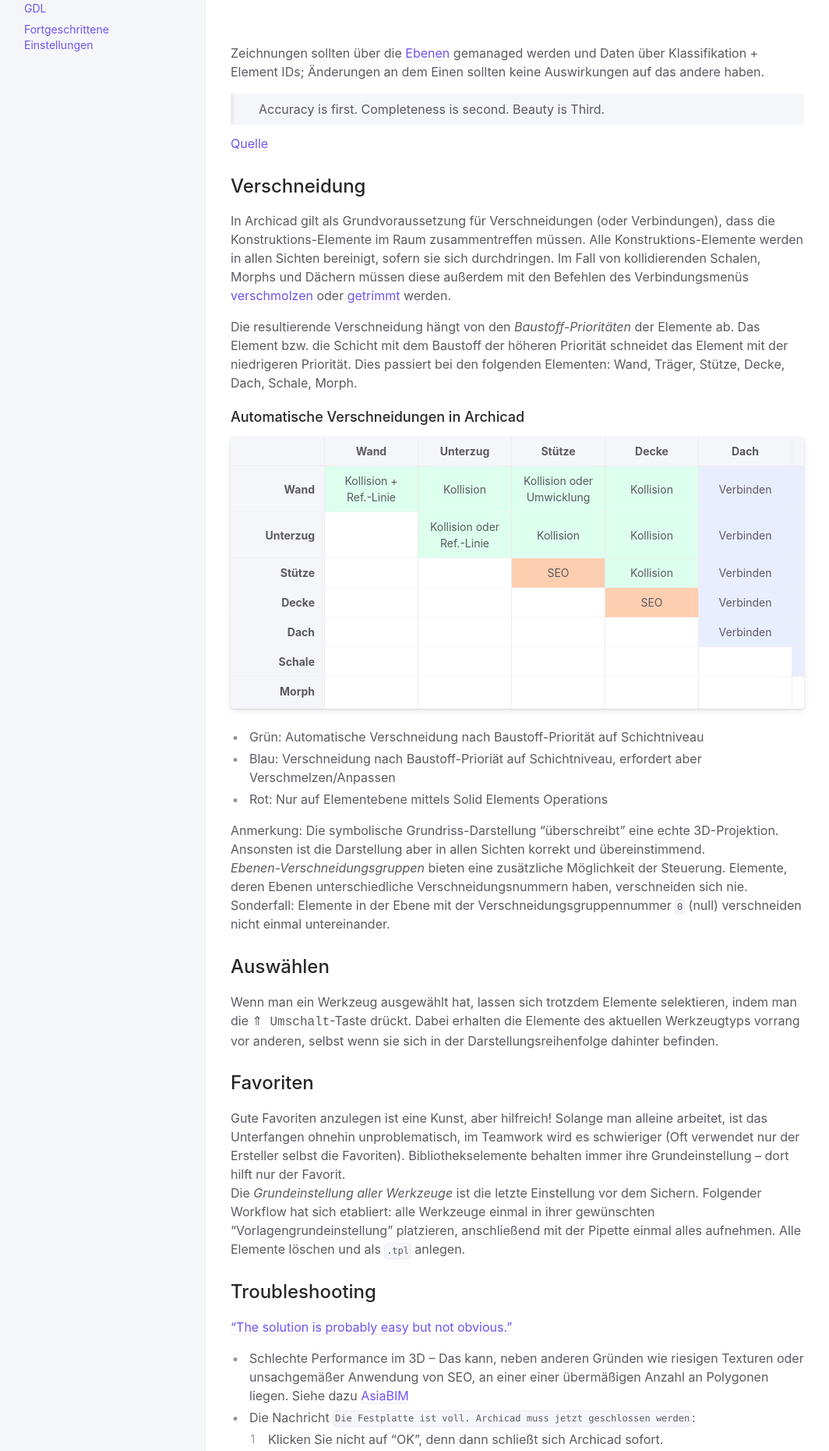
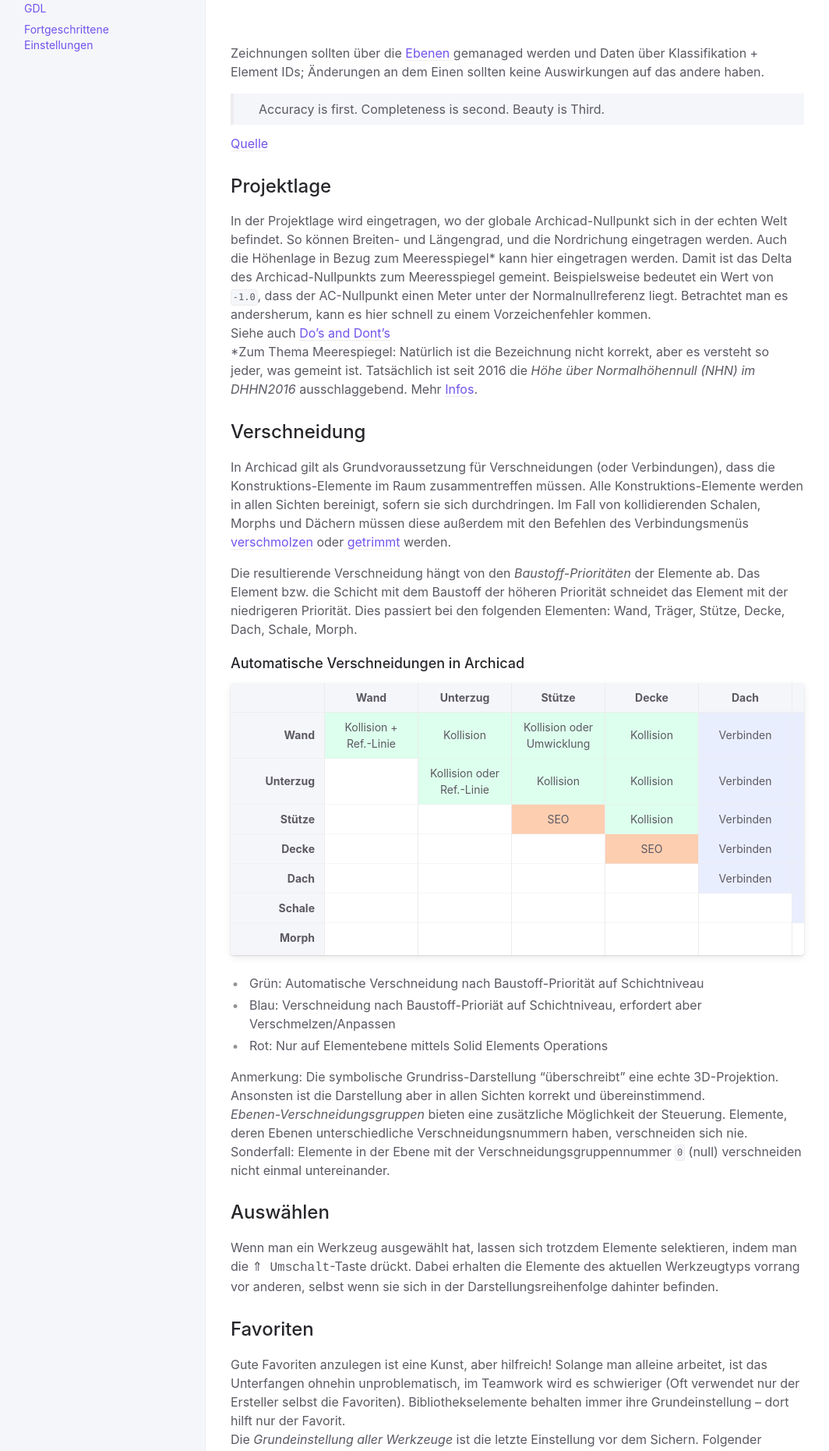
Before and after one commit to runxel/archicad-wiki, a Jekyll site: the page built from _pages/40_Grundlagen/index.md, in a window 1280 px wide. Shown: the part 608-2469 px from the top of the page at 78% size, without its empty margins (108-1172 px from the left). Built offline with Jekyll 4.4.1, drawn with Linux system fonts in a browser that asks for light colours.

Commit message:
Projektlage added

```diff
--- a/_pages/40_Grundlagen/index.md
+++ b/_pages/40_Grundlagen/index.md
@@ -29,6 +29,12 @@ Zeichnungen sollten über die [Ebenen](https://onland.info/archives/2005/03/laye
 > Accuracy is first. Completeness is second. Beauty is Third.
 
 [Quelle](https://onland.info/archives/2006/03/beauty_is_third.php)
+
+
+## Projektlage
+In der Projektlage wird eingetragen, wo der globale Archicad-Nullpunkt sich in der echten Welt befindet. So können Breiten- und Längengrad, und die Nordrichung eingetragen werden. Auch die Höhenlage in Bezug zum Meeresspiegel* kann hier eingetragen werden. Damit ist das Delta des Archicad-Nullpunkts zum Meeresspiegel gemeint. Beispielsweise bedeutet ein Wert von `-1.0`, dass der AC-Nullpunkt einen Meter unter der Normalnullreferenz liegt. Betrachtet man es andersherum, kann es hier schnell zu einem Vorzeichenfehler kommen.
+Siehe auch [Do's and Dont's](/dos-donts/#nullpunkt)
+*Zum Thema Meerespiegel: Natürlich ist die Bezeichnung nicht korrekt, aber es versteht so jeder, was gemeint ist. Tatsächlich ist seit 2016 die _Höhe über Normalhöhennull (NHN) im DHHN2016_ ausschlaggebend. Mehr [Infos](https://fernkorn-vermessung.de/blog/2020/10/22/hohe-uber-nn-nhn-wenn-ein-buchstabe-fur-verwirrung-sorgt/).
 
 
 ## Verschneidung
```
Also changed, not shown: _pages/20_Do-And-Dont.md (+2 -1 lines).
